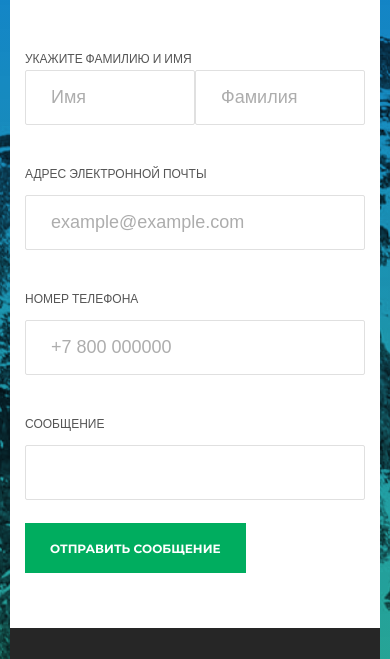
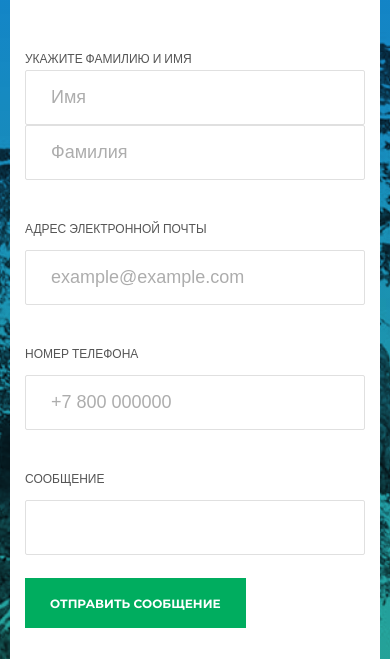
Before and after one commit to sersamof/hh-html-css-2, a plain HTML site: page index.html in a window 390 px wide. Shown: the part 170-829 px from the top of the page. Drawn offline with Linux system fonts and the light colour scheme.

Commit message:
fix: update last/first name layout for xs screen

```diff
--- a/index.html
+++ b/index.html
@@ -63,7 +63,7 @@
                             Укажите фамилию и имя
                         </label>
                         <div class="row">
-                            <div class="focused-field col">
+                            <div class="focused-field col-sm-2">
                                 <input
                                     type="text"
                                     id="contact-form__firstname"
@@ -72,7 +72,7 @@
                                     placeholder="Имя" />
                                 <span class="focused-field__border"></span>
                             </div>
-                            <div class="focused-field col">
+                            <div class="focused-field col-sm-2">
                                 <input
                                     type="text"
                                     id="contact-form__lastname"
--- a/styles/styles.css
+++ b/styles/styles.css
@@ -7,9 +7,10 @@
 /* structure */
 .row {
     display: flex;
+    flex-wrap: wrap;
 }
-.col {
-    flex: 50%;
+.col-sm-2 {
+    flex: 100%;
 }
 
 
@@ -167,6 +168,9 @@
     .contact-form {
         padding: 55px 30px;
     }
+    .col-sm-2 {
+        flex: 50%;
+    }
 }
 
 @media (min-width: 768px) {
```
